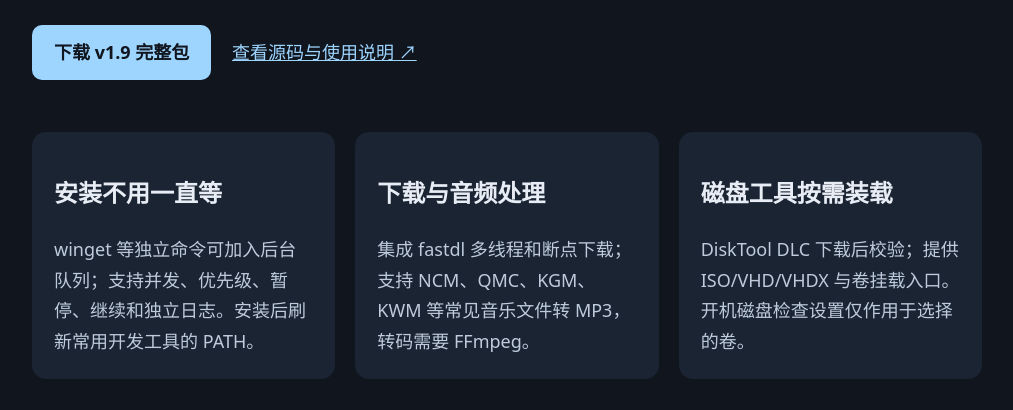
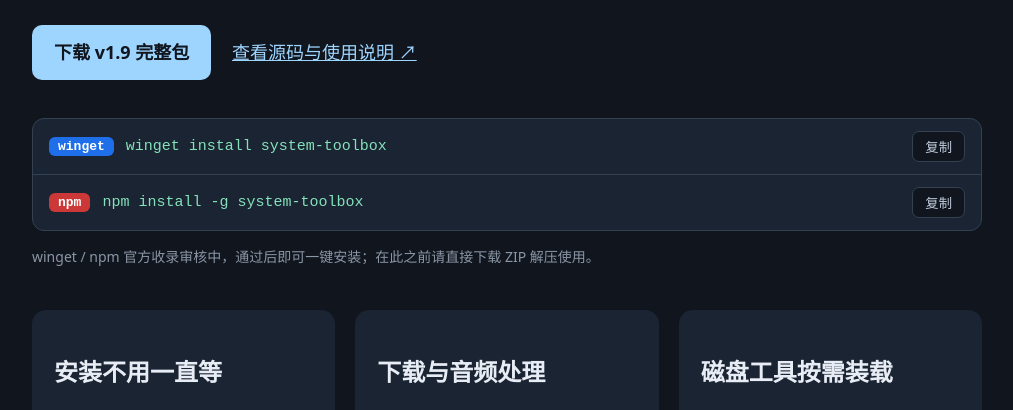
Before and after one commit to huvubb/system-toolbox, a plain HTML site: page docs/index.html in a window 1280 px wide. Shown: the part 348-758 px from the top of the page, without its empty margins (133-1146 px from the left). Drawn offline with Linux system fonts and the light colour scheme.

Commit message:
docs: add winget/npm one-click install commands with copy button

```diff
--- a/docs/index.html
+++ b/docs/index.html
@@ -11,6 +11,16 @@
 <link rel="canonical" href="https://huvubb.github.io/system-toolbox/">
 <style>
 body{margin:0;background:#10151e;color:#e8edf5;font:18px/1.7 system-ui,sans-serif}main{max-width:950px;margin:auto;padding:72px 24px}h1{font-size:clamp(36px,7vw,64px);line-height:1.15;margin:16px 0}h2{font-size:24px}p{color:#bfcbdc}a{color:#9ed5ff}a:focus-visible{outline:3px solid #fff;outline-offset:5px}.tag{color:#84e2ba}.button{display:inline-block;background:#9ed5ff;color:#10151e;padding:12px 22px;border-radius:10px;text-decoration:none;font-weight:700;margin:10px 16px 10px 0}.grid{display:grid;grid-template-columns:repeat(auto-fit,minmax(250px,1fr));gap:20px;margin:42px 0}article{background:#1a2432;padding:22px;border-radius:14px}article p{margin-bottom:0}footer{border-top:1px solid #344152;padding-top:24px;font-size:15px}
+.install{margin:28px 0 4px;background:#1a2432;border:1px solid #344152;border-radius:12px;overflow:hidden}
+.cmd{display:flex;align-items:center;gap:12px;padding:12px 16px;border-bottom:1px solid #344152}
+.cmd:last-child{border-bottom:none}
+.b{font:700 13px/1 monospace;padding:3px 9px;border-radius:6px;flex-shrink:0}
+.b.w{background:#1f6feb;color:#fff}
+.b.n{background:#cb3837;color:#fff}
+.cmd code{flex:1;font:15px/1.4 monospace;color:#84e2ba;white-space:nowrap;overflow:auto}
+.cmd button{flex-shrink:0;background:#10151e;border:1px solid #344152;color:#bfcbdc;padding:5px 12px;border-radius:7px;cursor:pointer}
+.cmd button:hover{color:#9ed5ff;border-color:#9ed5ff}
+.note{font-size:14px;color:#8b96a5}
 </style>
 <main>
 <span class="tag">免费开源 · Windows 10 / 11 · v1.9</span>
@@ -18,6 +28,13 @@ body{margin:0;background:#10151e;color:#e8edf5;font:18px/1.7 system-ui,sans-seri
 <p>System Toolbox 将维护、安装、下载、音乐转换和磁盘管理集中在同一个控制台入口。后台队列让独立任务运行时，你还能继续操作。</p>
 <a class="button" href="https://github.com/huvubb/system-toolbox/releases/download/v1.9/system-toolbox-windows.zip">下载 v1.9 完整包</a>
 <a href="https://github.com/huvubb/system-toolbox">查看源码与使用说明 ↗</a>
+
+<div class="install">
+  <div class="cmd"><span class="b w">winget</span><code>winget install system-toolbox</code><button onclick="copyCmd(this)">复制</button></div>
+  <div class="cmd"><span class="b n">npm</span><code>npm install -g system-toolbox</code><button onclick="copyCmd(this)">复制</button></div>
+</div>
+<p class="note">winget / npm 官方收录审核中，通过后即可一键安装；在此之前请直接下载 ZIP 解压使用。</p>
+
 <div class="grid">
 <article><h2>安装不用一直等</h2><p>winget 等独立命令可加入后台队列；支持并发、优先级、暂停、继续和独立日志。安装后刷新常用开发工具的 PATH。</p></article>
 <article><h2>下载与音频处理</h2><p>集成 fastdl 多线程和断点下载；支持 NCM、QMC、KGM、KWM 等常见音乐文件转 MP3，转码需要 FFmpeg。</p></article>
@@ -28,5 +45,8 @@ body{margin:0;background:#10151e;color:#e8edf5;font:18px/1.7 system-ui,sans-seri
 <p>部分音乐文件需要对应密钥，新版厂商格式可能不兼容。磁盘写入和修复前请备份重要数据。DiskTool 的部分功能需要配套资源。</p>
 <p><a href="https://github.com/huvubb/system-toolbox/releases/tag/v1.9">完整发行说明与校验清单</a> · <a href="https://github.com/huvubb/system-toolbox/issues">反馈问题或建议</a></p>
 <footer>Open-source Windows maintenance toolbox · C++17/20 · <a href="https://github.com/huvubb/system-toolbox/blob/main/LICENSE">MIT License</a><br>如果它帮到了你，欢迎分享项目链接、提交使用反馈或参与贡献。</footer>
+<script>
+function copyCmd(b){var c=b.parentElement.querySelector('code').innerText.trim();function d(){b.textContent='已复制';setTimeout(function(){b.textContent='复制';},1500)}if(navigator.clipboard&&navigator.clipboard.writeText){navigator.clipboard.writeText(c).then(d)}else{var t=document.createElement('textarea');t.value=c;document.body.appendChild(t);t.select();try{document.execCommand('copy')}catch(e){}t.remove();d()}}
+</script>
 </main>
 </html>
```
